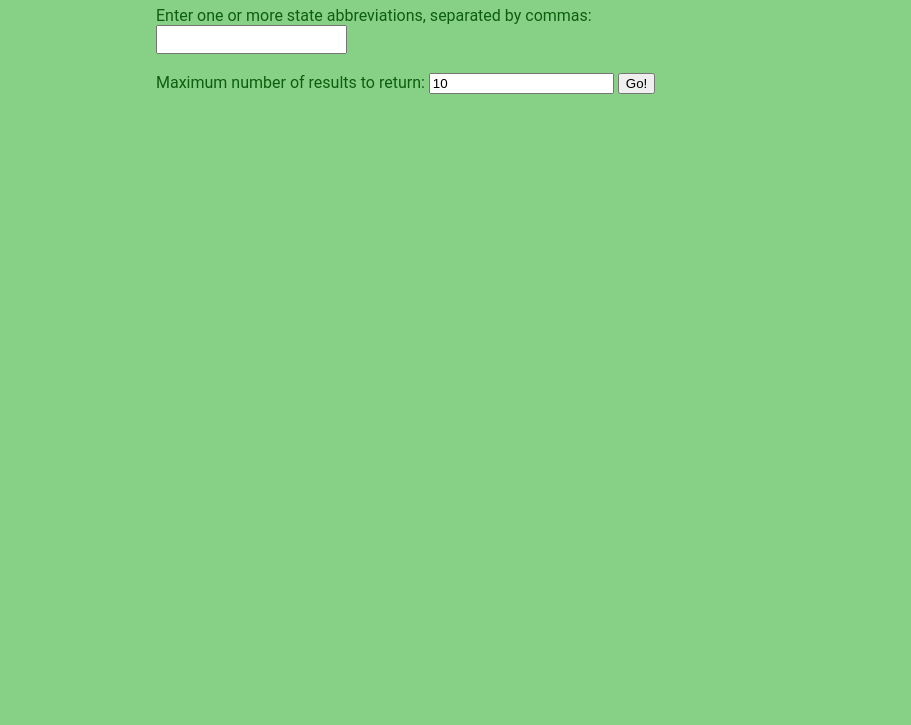
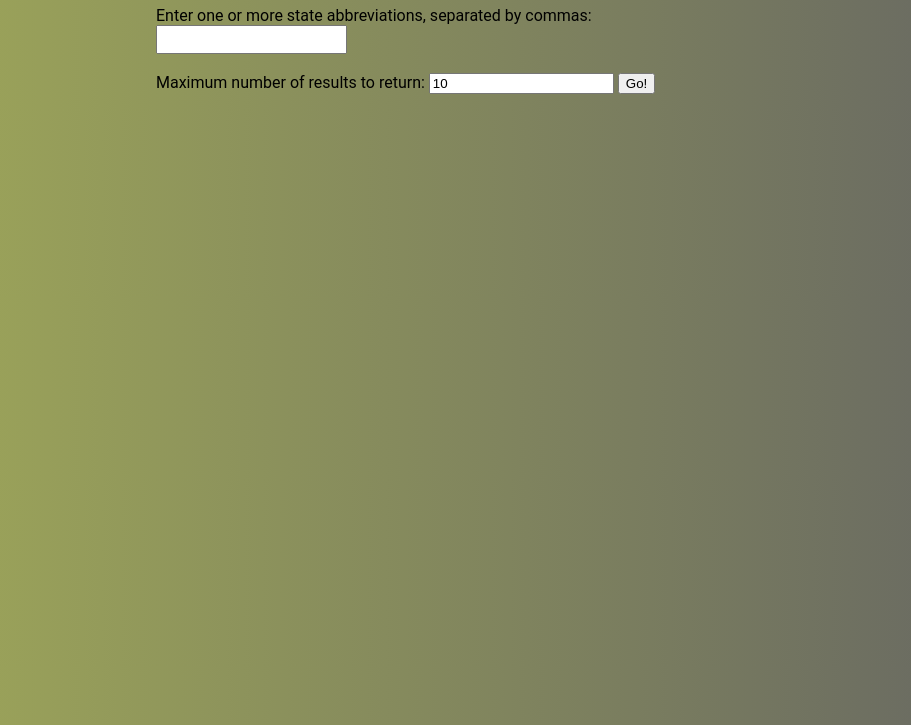
Before and after one commit to mntri4/nps-api-get, a plain HTML site: page index.html in a window 1280 px wide. Shown: the part 75-800 px from the top of the page, without its empty margins (184-1095 px from the left). Drawn offline with nearby package versions, Linux system fonts and the light colour scheme.

Commit message:
Add files via upload
Updated background-color

```diff
--- a/index.css
+++ b/index.css
@@ -4,8 +4,10 @@
 
   body {
     font-family: 'Roboto', sans-serif;
-    background-color: rgb(135, 209, 135);
-    color: rgb(13, 94, 13);
+    background: #636363;
+    background: -webkit-linear-gradient(to right, #a2ab58, #636363);
+    background: linear-gradient(to right, #a2ab58, #636363);
+
   }
 
   button, input[type="text"] {
```
